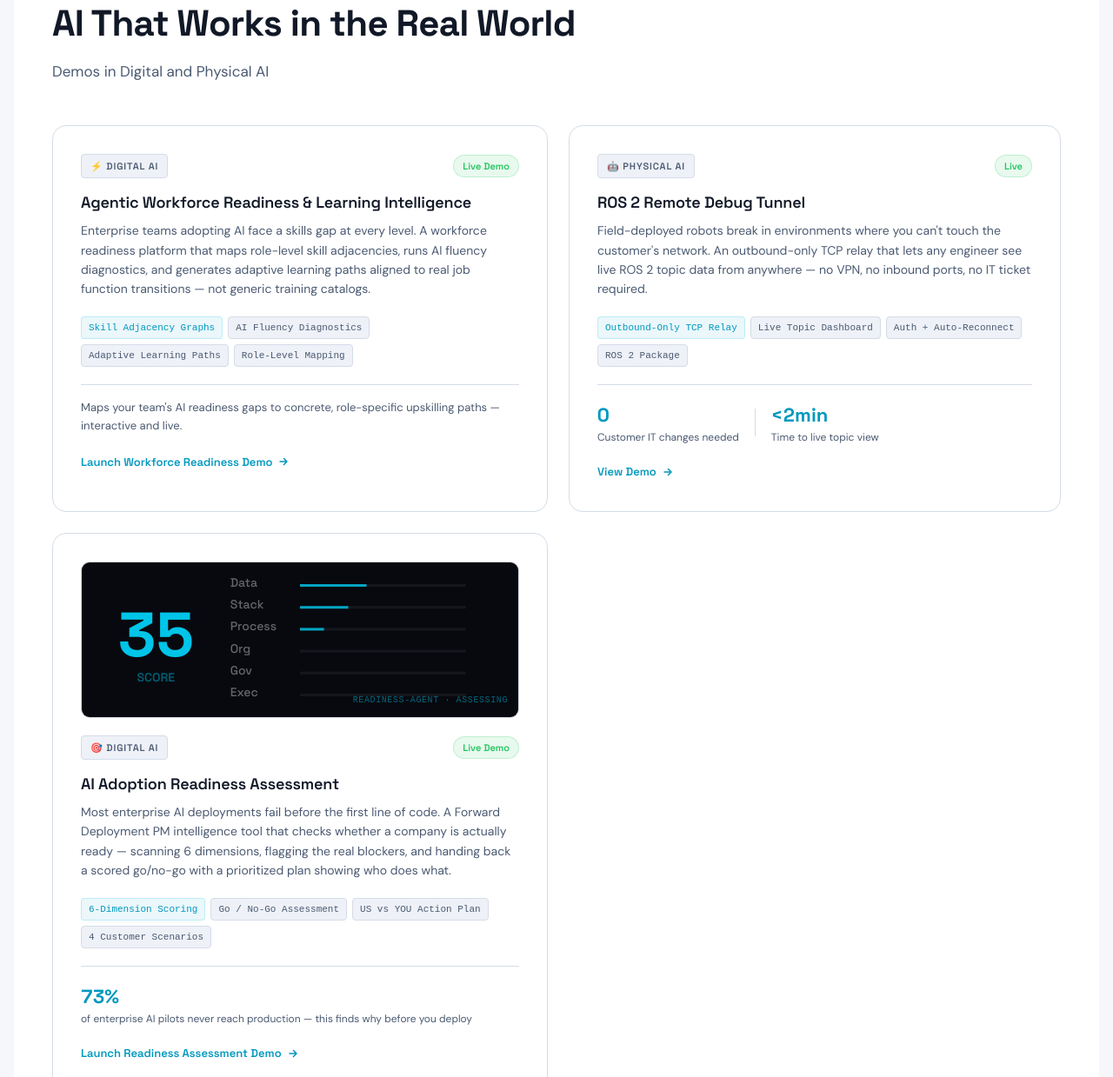
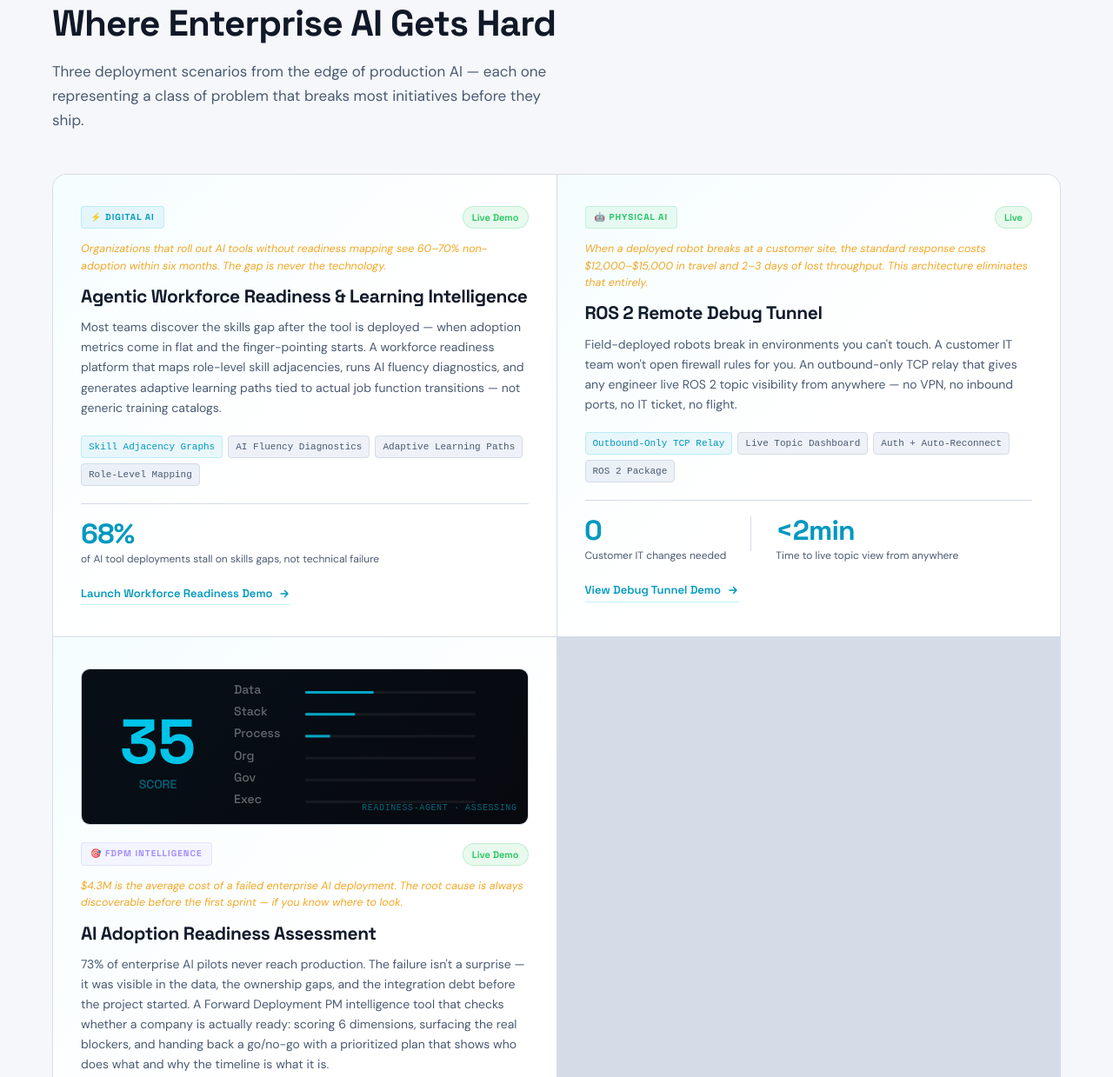
Before and after one commit to prajremulkar/prajremulkar.github.io, a plain HTML site: page index.html in a window 1280 px wide. Shown: the part 651-1890 px from the top of the page at 87% size. Drawn offline with Linux system fonts and the light colour scheme; animation ran at ten frames a second.

Commit message:
Make scenario cards feel premium with heavier stakes and larger outcome numbers
- Rename section: "AI That Works in the Real World" to "Where Enterprise AI Gets Hard"
- Add stakes line to each card (cost/consequence of NOT solving the problem):
  - Workforce: 60-70% AI tool non-adoption without readiness mapping
  - ROS 2 Tunnel: $12-15K travel + 2-3 days lost per site visit
  - Adoption Readiness: $4.3M average cost of a failed deployment
- Upgrade scenario-tag with domain-colored classes (tag-digital/physical/fdpm)
- Outcome numbers: 22px to 32px, tighter letter-spacing, tabular nums
- Card layout: 1px shared borders (connected grid), gradient wash overlay
- Hover: lift 3px + directional glow shadow + accent ring
- Descriptions now lead with the problem cost, not the solution features

Co-Authored-By: Claude Sonnet 4.6 <noreply@anthropic.com>

```diff
--- a/index.html
+++ b/index.html
@@ -271,29 +271,45 @@ section{padding-block:88px}
 .keynote-text strong{color:var(--fg);font-weight:600}
 
 /* ─── SCENARIOS ─── */
-.scenarios{background:var(--bg-s);border-top:1px solid var(--border);border-bottom:1px solid var(--border)}
+.scenarios{background:var(--bg);border-top:1px solid var(--border);border-bottom:1px solid var(--border)}
 .scenarios-grid{
-  display:grid;grid-template-columns:repeat(2,1fr);gap:24px;
+  display:grid;grid-template-columns:repeat(2,1fr);gap:1px;
+  background:var(--border);border:1px solid var(--border);
+  border-radius:var(--r-lg);overflow:hidden
 }
 .scenario-card{
-  background:var(--bg-s);padding:32px;
-  border:1px solid var(--border);border-radius:var(--r-lg);
-  transition:background var(--transition),border-color var(--transition)
-}
-.scenario-card:hover{background:var(--bg-hover)}
+  background:var(--bg-s);padding:36px 32px;
+  position:relative;overflow:hidden;
+  transition:background var(--transition),transform .3s var(--spring),box-shadow .3s var(--spring)
+}
+.scenario-card::after{
+  content:'';position:absolute;inset:0;
+  background:linear-gradient(135deg,rgba(0,196,232,.04) 0%,transparent 55%);
+  pointer-events:none
+}
+.scenario-card:hover{
+  background:var(--bg-hover);
+  transform:translateY(-3px);
+  box-shadow:0 16px 48px rgba(0,0,0,.35),0 0 0 1px rgba(0,196,232,.12)
+}
 .scenario-tag{
   display:inline-flex;align-items:center;gap:6px;
-  background:var(--bg-e);border:1px solid var(--border);
-  font-family:var(--font-display);font-size:11px;font-weight:600;
-  letter-spacing:.08em;text-transform:uppercase;
-  color:var(--fg-2);padding:4px 10px;border-radius:4px;
-  margin-bottom:16px
+  font-family:var(--font-display);font-size:10px;font-weight:700;
+  letter-spacing:.10em;text-transform:uppercase;
+  padding:4px 10px;border-radius:4px;margin-bottom:0
+}
+.tag-physical{color:#22C55E;background:rgba(34,197,94,.08);border:1px solid rgba(34,197,94,.18)}
+.tag-digital{color:var(--accent);background:var(--accent-dim);border:1px solid rgba(0,196,232,.18)}
+.tag-fdpm{color:#A78BFA;background:rgba(167,139,250,.08);border:1px solid rgba(167,139,250,.18)}
+.scenario-stakes{
+  font-size:12.5px;font-style:italic;color:var(--warn);
+  line-height:1.55;margin-top:14px;margin-bottom:12px;opacity:.90
 }
 .scenario-title{
-  font-family:var(--font-display);font-size:18px;font-weight:600;
-  line-height:1.3;letter-spacing:-.01em;margin-bottom:10px
-}
-.scenario-desc{font-size:14px;color:var(--fg-2);line-height:1.6;margin-bottom:20px}
+  font-family:var(--font-display);font-size:21px;font-weight:700;
+  line-height:1.2;letter-spacing:-.02em;margin-bottom:12px
+}
+.scenario-desc{font-size:14px;color:var(--fg-2);line-height:1.65;margin-bottom:20px}
 .scenario-stack{display:flex;flex-wrap:wrap;gap:6px;margin-bottom:20px}
 .chip{
   font-family:var(--font-mono);font-size:11px;
@@ -305,18 +321,20 @@ section{padding-block:88px}
   color:var(--accent)
 }
 .scenario-outcome{
-  display:flex;align-items:center;gap:10px;
-  padding-top:16px;border-top:1px solid var(--border)
+  display:flex;align-items:flex-start;gap:16px;
+  padding-top:18px;border-top:1px solid var(--border)
 }
 .outcome-num{
-  font-family:var(--font-display);font-size:22px;font-weight:700;
-  color:var(--accent);font-variant-numeric:tabular-nums;white-space:nowrap
-}
-.outcome-label{font-size:12px;color:var(--fg-2);line-height:1.4}
+  font-family:var(--font-display);font-size:32px;font-weight:700;
+  color:var(--accent);font-variant-numeric:tabular-nums;
+  white-space:nowrap;letter-spacing:-.03em;line-height:1
+}
+.outcome-label{font-size:12px;color:var(--fg-2);line-height:1.5;padding-top:4px}
 .scenario-link{
-  display:inline-flex;align-items:center;gap:6px;margin-top:16px;
+  display:inline-flex;align-items:center;gap:7px;margin-top:20px;
   font-family:var(--font-display);font-size:13px;font-weight:600;
-  color:var(--accent);border-bottom:1px solid transparent;
+  color:var(--accent);border-bottom:1px solid rgba(0,196,232,.25);
+  padding-bottom:2px;
   transition:border-color var(--transition),opacity var(--transition)
 }
 .scenario-link:hover{border-color:var(--accent);opacity:.8}
@@ -719,18 +737,19 @@ footer{
 <!-- CUSTOMER SCENARIOS -->
 <section class="scenarios" id="scenarios">
   <div class="wrap">
-    <div class="section-label">Customer Scenarios · Live Demos</div>
-    <h2 class="section-title">AI That Works in the Real World</h2>
-    <p class="section-sub">Demos in Digital and Physical AI</p>
+    <div class="section-label">Enterprise Deployments · Live Scenarios</div>
+    <h2 class="section-title">Where Enterprise AI Gets Hard</h2>
+    <p class="section-sub">Three deployment scenarios from the edge of production AI — each one representing a class of problem that breaks most initiatives before they ship.</p>
     <div class="scenarios-grid fade-in">
 
       <div class="scenario-card">
-        <div style="display:flex;align-items:center;justify-content:space-between;margin-bottom:16px">
-          <div class="scenario-tag" style="margin-bottom:0">⚡ Digital AI</div>
+        <div style="display:flex;align-items:center;justify-content:space-between;margin-bottom:14px">
+          <div class="scenario-tag tag-digital">⚡ Digital AI</div>
           <span style="font-family:var(--font-display);font-size:11px;font-weight:600;color:var(--good);background:rgba(34,197,94,.1);border:1px solid rgba(34,197,94,.2);padding:3px 10px;border-radius:20px">Live Demo</span>
         </div>
+        <div class="scenario-stakes">Organizations that roll out AI tools without readiness mapping see 60–70% non-adoption within six months. The gap is never the technology.</div>
         <div class="scenario-title">Agentic Workforce Readiness &amp; Learning Intelligence</div>
-        <div class="scenario-desc">Enterprise teams adopting AI face a skills gap at every level. A workforce readiness platform that maps role-level skill adjacencies, runs AI fluency diagnostics, and generates adaptive learning paths aligned to real job function transitions — not generic training catalogs.</div>
+        <div class="scenario-desc">Most teams discover the skills gap after the tool is deployed — when adoption metrics come in flat and the finger-pointing starts. A workforce readiness platform that maps role-level skill adjacencies, runs AI fluency diagnostics, and generates adaptive learning paths tied to actual job function transitions — not generic training catalogs.</div>
         <div class="scenario-stack">
           <span class="chip chip-accent">Skill Adjacency Graphs</span>
           <span class="chip">AI Fluency Diagnostics</span>
@@ -738,9 +757,12 @@ footer{
           <span class="chip">Role-Level Mapping</span>
         </div>
         <div class="scenario-outcome">
-          <div class="outcome-label" style="font-size:13px;color:var(--fg-2);line-height:1.6">Maps your team's AI readiness gaps to concrete, role-specific upskilling paths — interactive and live.</div>
-        </div>
-        <a href="demos/workforce-readiness.html" class="scenario-link" style="margin-top:20px">
+          <div>
+            <div class="outcome-num">68%</div>
+            <div class="outcome-label">of AI tool deployments stall on skills gaps, not technical failure</div>
+          </div>
+        </div>
+        <a href="demos/workforce-readiness.html" class="scenario-link">
           Launch Workforce Readiness Demo
           <svg width="14" height="14" viewBox="0 0 14 14" fill="none"><path d="M3 7h8M7.5 3.5L11 7l-3.5 3.5" stroke="currentColor" stroke-width="1.5" stroke-linecap="round" stroke-linejoin="round"/></svg>
         </a>
@@ -748,12 +770,13 @@ footer{
 
       <!-- ROS 2 TUNNEL CARD -->
       <div class="scenario-card">
-        <div style="display:flex;align-items:center;justify-content:space-between;margin-bottom:16px">
-          <div class="scenario-tag" style="margin-bottom:0">🤖 Physical AI</div>
+        <div style="display:flex;align-items:center;justify-content:space-between;margin-bottom:14px">
+          <div class="scenario-tag tag-physical">🤖 Physical AI</div>
           <span style="font-family:var(--font-display);font-size:11px;font-weight:600;color:var(--good);background:rgba(34,197,94,.1);border:1px solid rgba(34,197,94,.2);padding:3px 10px;border-radius:20px">Live</span>
         </div>
+        <div class="scenario-stakes">When a deployed robot breaks at a customer site, the standard response costs $12,000–$15,000 in travel and 2–3 days of lost throughput. This architecture eliminates that entirely.</div>
         <div class="scenario-title">ROS 2 Remote Debug Tunnel</div>
-        <div class="scenario-desc">Field-deployed robots break in environments where you can't touch the customer's network. An outbound-only TCP relay that lets any engineer see live ROS 2 topic data from anywhere — no VPN, no inbound ports, no IT ticket required.</div>
+        <div class="scenario-desc">Field-deployed robots break in environments you can't touch. A customer IT team won't open firewall rules for you. An outbound-only TCP relay that gives any engineer live ROS 2 topic visibility from anywhere — no VPN, no inbound ports, no IT ticket, no flight.</div>
         <div class="scenario-stack">
           <span class="chip chip-accent">Outbound-Only TCP Relay</span>
           <span class="chip">Live Topic Dashboard</span>
@@ -765,14 +788,14 @@ footer{
             <div class="outcome-num">0</div>
             <div class="outcome-label">Customer IT changes needed</div>
           </div>
-          <div style="width:1px;height:32px;background:var(--border);margin:0 8px"></div>
+          <div style="width:1px;height:40px;background:var(--border);margin:0 12px"></div>
           <div>
             <div class="outcome-num">&lt;2min</div>
-            <div class="outcome-label">Time to live topic view</div>
-          </div>
-        </div>
-        <a href="demos/ros2-tunnel-demo.html" class="scenario-link" style="margin-top:20px">
-          View Demo
+            <div class="outcome-label">Time to live topic view from anywhere</div>
+          </div>
+        </div>
+        <a href="demos/ros2-tunnel-demo.html" class="scenario-link">
+          View Debug Tunnel Demo
           <svg width="14" height="14" viewBox="0 0 14 14" fill="none"><path d="M3 7h8M7.5 3.5L11 7l-3.5 3.5" stroke="currentColor" stroke-width="1.5" stroke-linecap="round" stroke-linejoin="round"/></svg>
         </a>
       </div>
@@ -783,12 +806,13 @@ footer{
           <canvas id="readinessCanvas" aria-hidden="true"></canvas>
           <div class="scenario-visual-label">READINESS-AGENT · ASSESSING</div>
         </div>
-        <div style="display:flex;align-items:center;justify-content:space-between;margin-bottom:16px">
-          <div class="scenario-tag" style="margin-bottom:0">🎯 Digital AI</div>
+        <div style="display:flex;align-items:center;justify-content:space-between;margin-bottom:14px">
+          <div class="scenario-tag tag-fdpm">🎯 FDPM Intelligence</div>
           <span style="font-family:var(--font-display);font-size:11px;font-weight:600;color:var(--good);background:rgba(34,197,94,.1);border:1px solid rgba(34,197,94,.2);padding:3px 10px;border-radius:20px">Live Demo</span>
         </div>
+        <div class="scenario-stakes">$4.3M is the average cost of a failed enterprise AI deployment. The root cause is always discoverable before the first sprint — if you know where to look.</div>
         <div class="scenario-title">AI Adoption Readiness Assessment</div>
-        <div class="scenario-desc">Most enterprise AI deployments fail before the first line of code. A Forward Deployment PM intelligence tool that checks whether a company is actually ready — scanning 6 dimensions, flagging the real blockers, and handing back a scored go/no-go with a prioritized plan showing who does what.</div>
+        <div class="scenario-desc">73% of enterprise AI pilots never reach production. The failure isn't a surprise — it was visible in the data, the ownership gaps, and the integration debt before the project started. A Forward Deployment PM intelligence tool that checks whether a company is actually ready: scoring 6 dimensions, surfacing the real blockers, and handing back a go/no-go with a prioritized plan that shows who does what and why the timeline is what it is.</div>
         <div class="scenario-stack">
           <span class="chip chip-accent">6-Dimension Scoring</span>
           <span class="chip">Go / No-Go Assessment</span>
@@ -798,10 +822,10 @@ footer{
         <div class="scenario-outcome">
           <div>
             <div class="outcome-num">73%</div>
-            <div class="outcome-label">of enterprise AI pilots never reach production — this finds why before you deploy</div>
-          </div>
-        </div>
-        <a href="demos/adoption-readiness.html" class="scenario-link" style="margin-top:20px">
+            <div class="outcome-label">of enterprise AI pilots never reach production — this surfaces the reason before you deploy</div>
+          </div>
+        </div>
+        <a href="demos/adoption-readiness.html" class="scenario-link">
           Launch Readiness Assessment Demo
           <svg width="14" height="14" viewBox="0 0 14 14" fill="none"><path d="M3 7h8M7.5 3.5L11 7l-3.5 3.5" stroke="currentColor" stroke-width="1.5" stroke-linecap="round" stroke-linejoin="round"/></svg>
         </a>
```
